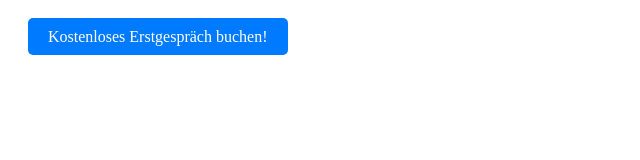
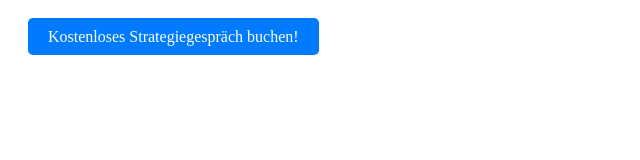
Before and after one commit to jusuf-xcto/notion_widgets, a plain HTML site: page blue_button_cta_de.html in a window 1280 px wide. Shown: the whole page, without its empty margins (0-640 px from the left). Drawn offline with Linux system fonts and the light colour scheme.

Commit message:
Update blue_button_cta_de.html

```diff
--- a/blue_button_cta_de.html
+++ b/blue_button_cta_de.html
@@ -28,7 +28,7 @@
 
 
 <div class="container">
-    <a href="https://clean-coding.notion.site/239faf58515b80998240c5439b67775a?pvs=105" target="_blank" class="cta">Kostenloses Erstgespräch buchen!</a>
+    <a href="https://clean-coding.notion.site/239faf58515b80998240c5439b67775a?pvs=105" target="_blank" class="cta">Kostenloses Strategiegespräch buchen!</a>
 </div>
 
 </html>
```
